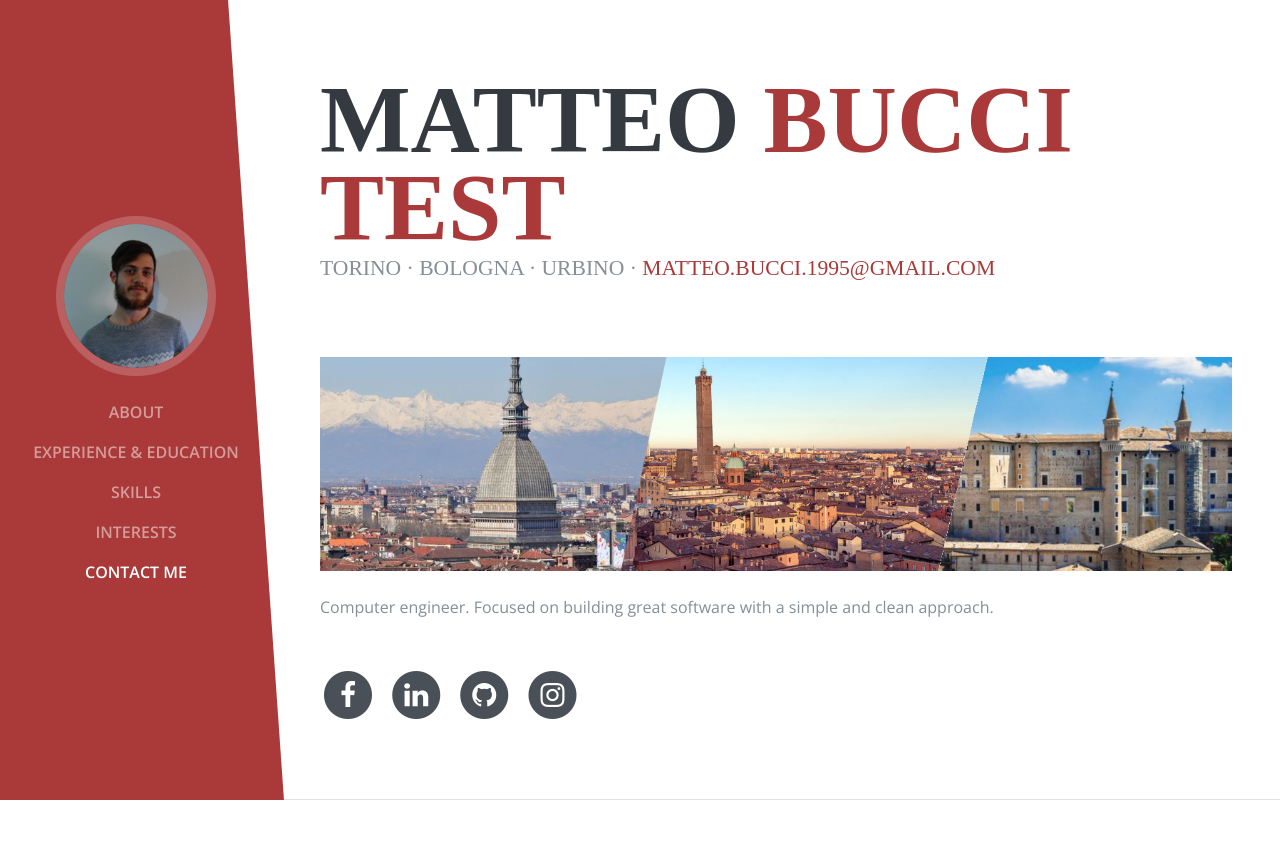
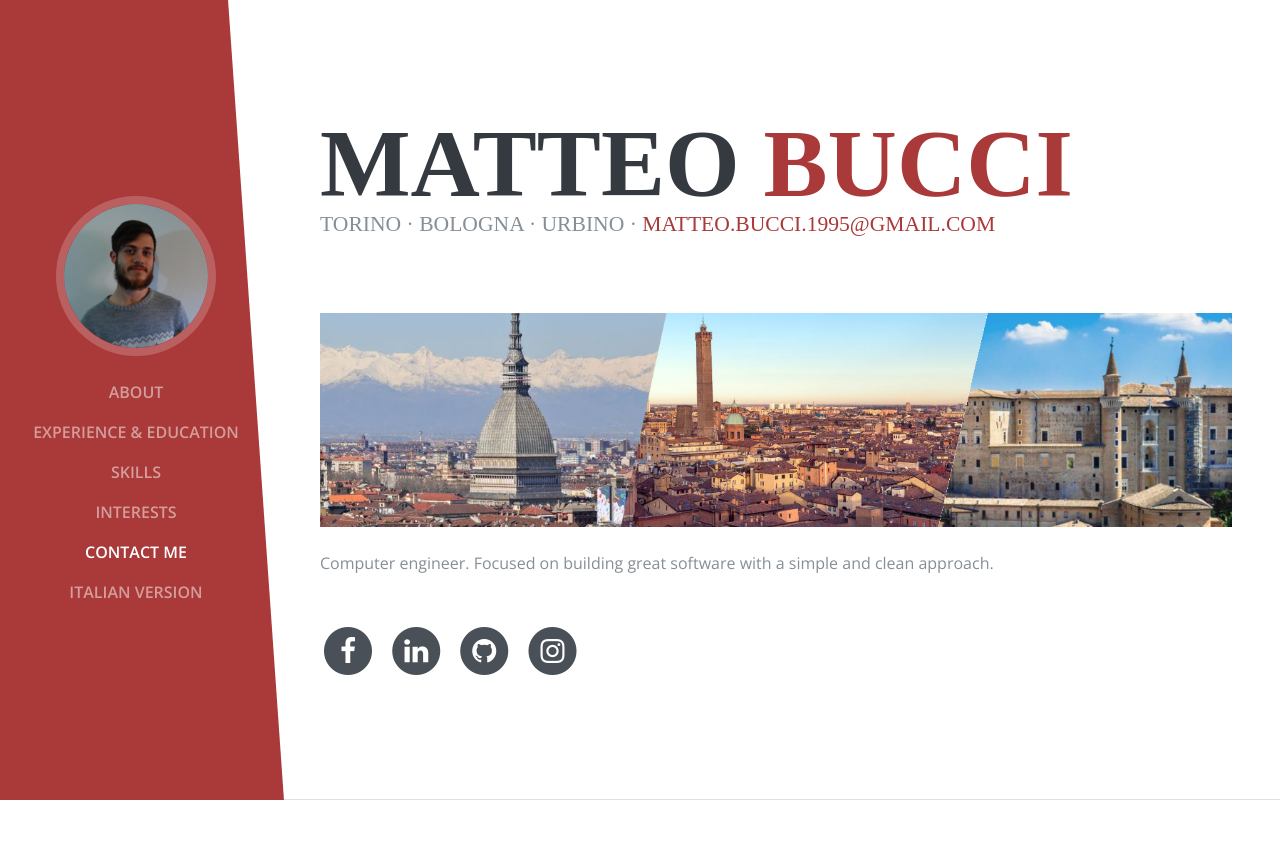
Before and after one commit to matteobucci/matteo-website, a Node project: template dev/pages/index.html in a window 1280 px wide. Shown: the top 851 px of the page. Run offline with Node 20 templates, Linux system fonts and the light colour scheme; the template is opened without the code that fills it, so the values that code supplies are empty; some libraries are stand-ins or nearby versions; some web fonts are replaced.

Commit message:
Changed localization process and gulp version

```diff
--- a/dev/js/page-logic.js
+++ b/dev/js/page-logic.js
@@ -110,3 +110,15 @@ $("#contact").submit(function(e) {
 
   return true; // avoid to execute the actual submit of the form.
 });
+
+function changeLanguage(){
+
+  var path = window.location.pathname
+
+  if(path.includes("it")){
+    window.location.pathname = ""
+  }else{
+    window.location.pathname = "it"
+  }
+
+}
--- a/dev/pages/index.html
+++ b/dev/pages/index.html
@@ -12,17 +12,17 @@
 
   <section class="resume-section p-3 p-lg-5 d-flex d-column" id="about">
     <div class="my-auto">
-      <h1 class="mb-0">Matteo
-        <span class="text-primary">Bucci Test</span>
+      <h1 translate="no" class="mb-0"><span>Matteo</span>
+        <span class="text-primary">Bucci</span>
       </h1>
-      <div class="subheading mb-5">Torino · Bologna · Urbino ·
-        <a href="mailto:name@email.com">matteo.bucci.1995@gmail.com</a>
+      <div class="subheading mb-5"><span translate="yes">Torino · Bologna · Urbino ·</span>
+        <a href="mailto:name@email.com" translate="no">matteo.bucci.1995@gmail.com</a>
       </div>
       <img class="cover-pic" src="../img/cover.png">
       <p class="mb-5">Computer engineer. Focused on building great software with a simple and clean approach.</p>
       <ul class="list-inline list-social-icons mb-0 ">
         <li class="list-inline-item">
-          <a href="https://www.facebook.com/matteobucci95">
+          <a href="https://www.facebook.com/matteobucci95" translate="no">
                 <span class="fa-stack fa-lg">
                   <i class="fa fa-circle fa-stack-2x"></i>
                   <i class="fa fa-facebook fa-stack-1x fa-inverse"></i>
@@ -30,7 +30,7 @@
           </a>
         </li>
         <li class="list-inline-item">
-          <a href="https://www.linkedin.com/in/matteobucci">
+          <a href="https://www.linkedin.com/in/matteobucci" translate="no">
                 <span class="fa-stack fa-lg">
                   <i class="fa fa-circle fa-stack-2x"></i>
                   <i class="fa fa-linkedin fa-stack-1x fa-inverse"></i>
@@ -38,7 +38,7 @@
           </a>
         </li>
         <li class="list-inline-item">
-          <a href="https://github.com/matteobucci/">
+          <a href="https://github.com/matteobucci/" translate="no">
                 <span class="fa-stack fa-lg">
                   <i class="fa fa-circle fa-stack-2x"></i>
                   <i class="fa fa-github fa-stack-1x fa-inverse"></i>
@@ -46,7 +46,7 @@
           </a>
         </li>
         <li class="list-inline-item">
-          <a href="https://www.instagram.com/matteobucci995/">
+          <a href="https://www.instagram.com/matteobucci995/" translate="no">
                 <span class="fa-stack fa-lg">
                   <i class="fa fa-circle fa-stack-2x"></i>
                   <i class="fa fa-instagram fa-stack-1x fa-inverse"></i>
--- a/dev/templates/partials/language.njk
+++ b/dev/templates/partials/language.njk
@@ -1,2 +1,2 @@
 <link rel="alternate" type="text/html" hreflang="en" href="http://www.matteobucci.com/" title="English"/>
-<link rel="alternate" type="text/html" hreflang="it" href="http://www.matteobucci.com/it/index.html" title="Italiano"/>
+<link rel="alternate" type="text/html" hreflang="it" href="http://www.matteobucci.com/it/index.html" title="Italian"/>
--- a/dev/templates/partials/lateralmenu.njk
+++ b/dev/templates/partials/lateralmenu.njk
@@ -1,12 +1,12 @@
 <div id="sideNavContainer" class="bg-primary"></div>
 <nav class="navbar navbar-expand-lg navbar-dark fixed-top bg-primary-mobile" id="sideNav">
-<a class="navbar-brand js-scroll-trigger" href="#page-top">
+<a class="navbar-brand js-scroll-trigger" href="#page-top" translate="no">
     <span class="d-block d-lg-none">Matteo Bucci</span>
     <span class="d-none d-lg-block">
           <img class="img-fluid img-profile rounded-circle mx-auto mb-2" src="../img/profile.jpg" alt="">
         </span>
 </a>
-<button class="navbar-toggler" type="button" data-toggle="collapse" data-target="#navbarSupportedContent" aria-controls="navbarSupportedContent" aria-expanded="false" aria-label="Toggle navigation">
+<button translate="no" class="navbar-toggler" type="button" data-toggle="collapse" data-target="#navbarSupportedContent" aria-controls="navbarSupportedContent" aria-expanded="false" aria-label="Toggle navigation">
     <span class="navbar-toggler-icon"></span>
 </button>
 <div class="collapse navbar-collapse" id="navbarSupportedContent">
@@ -26,6 +26,9 @@
         <li class="nav-item">
             <a class="nav-link js-scroll-trigger" href="#contact-me">Contact me</a>
         </li>
+        <li class="nav-item">
+            <a class="nav-link js-scroll-trigger" onclick="changeLanguage()" href="#">Italian version</a>
+        </li>
     </ul>
 </div>
 </nav>
--- a/package.json
+++ b/package.json
@@ -6,6 +6,7 @@
     "dependencies": {
         "bootstrap": "^4.1.2",
         "devicons": "^1.8.0",
+        "gulp-l10n": "git+https://github.com/matteobucci/gulp-l10n.git",
         "jquery": "3.3.1",
         "jquery.easing": "^1.4.1",
         "simple-line-icons": "^2.4.1"
@@ -13,14 +14,13 @@
     "devDependencies": {
         "browser-sync": "^2.24.5",
         "font-awesome": "^4.7.0",
-        "gulp": "^3.9.1",
         "gulp-clean-css": "^3.9.4",
         "gulp-concat": "^2.6.1",
+        "gulp-debug": "^4.0.0",
         "gulp-header": "^2.0.5",
         "gulp-html-beautify": "1.0.1",
         "gulp-htmlmin": "^4.0.0",
         "gulp-imagemin": "^4.1.0",
-        "gulp-l10n": "^1.2.1",
         "gulp-less": "^4.0.1",
         "gulp-nunjucks-render": "^2.2.2",
         "gulp-print": "^5.0.0",
@@ -28,6 +28,7 @@
         "gulp-size": "^3.0.0",
         "gulp-strip-debug": "^3.0.0",
         "gulp-uglify": "^3.0.0",
+        "gulp-v4": "^4.0.0-alpha.5",
         "natives": "^1.1.3"
     }
 }
```
Also changed, not shown: other parts of dev/pages/index.html (+14 -14 lines), gulpfile.js (+33 -21 lines), 1 other file.
